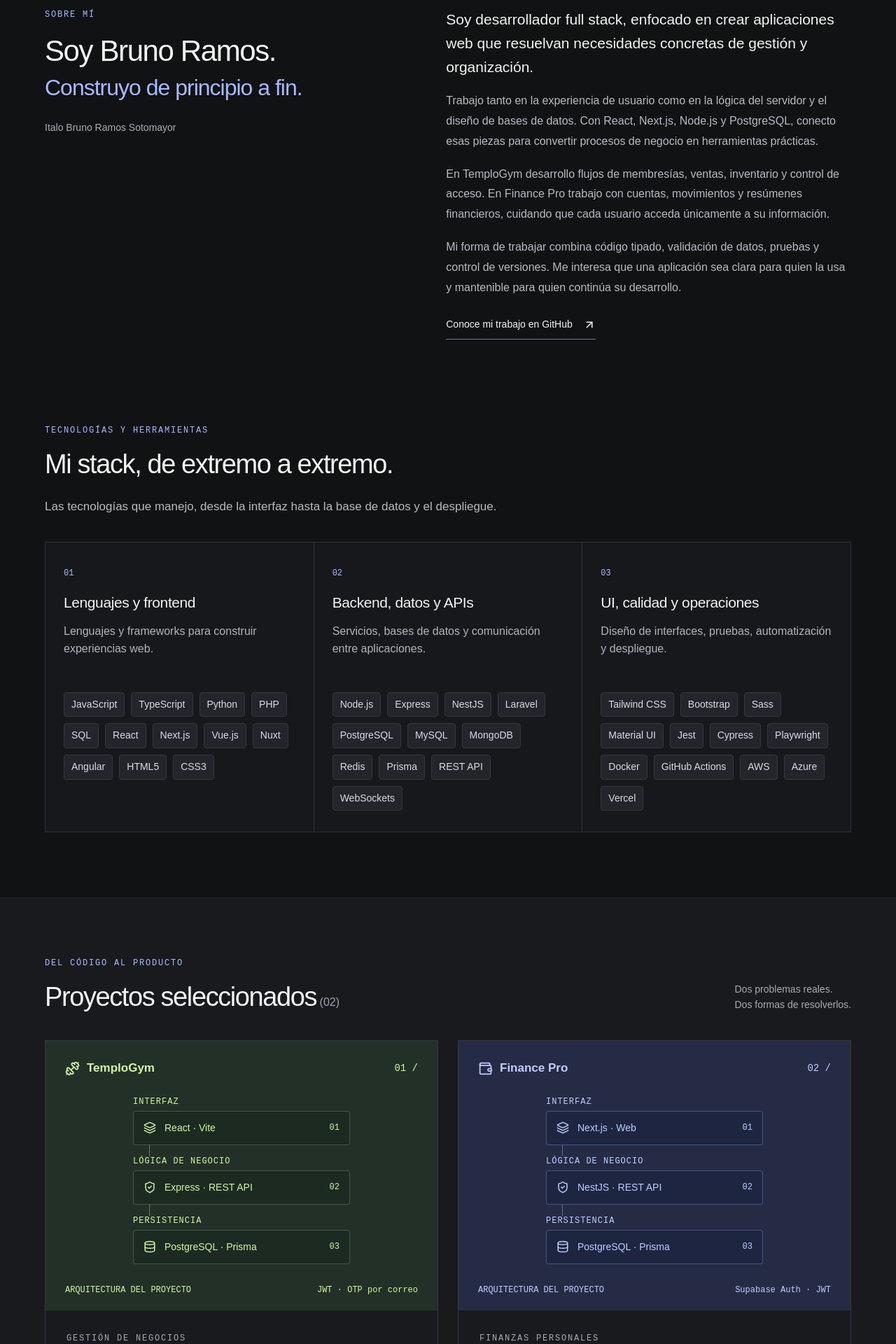
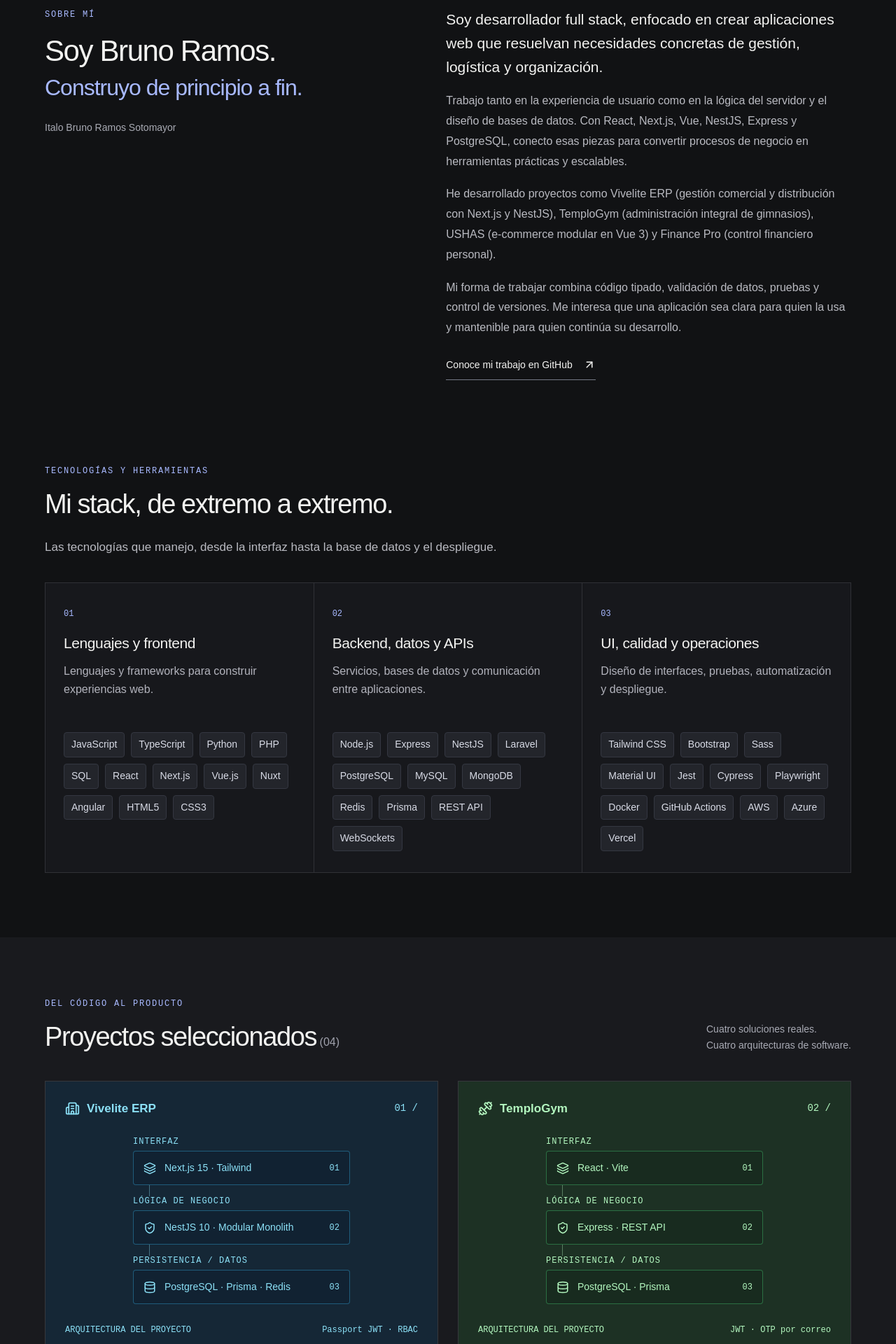
Before and after one commit to BrunoRasot/My-portfolio, a Next.js app: page / in a window 1280 px wide. Shown: the part 840-2760 px from the top of the page at 70% size. Built offline with nearby package versions, Linux system fonts and the light colour scheme.

Commit message:
feat: actualizar portafolio con los 4 últimos proyectos (ERP, Gimnasio, Ushas, Finance Pro)

```diff
--- a/app/globals.css
+++ b/app/globals.css
@@ -190,9 +190,37 @@ h2 span {
   background: #233027;
   color: #d4f6a2;
 }
+.erp .project-visual {
+  background: #152736;
+  color: #8ce1f7;
+}
+.erp .arch-node {
+  border-color: #38bdf860;
+  background: #0f1f2e80;
+}
+.gym .project-visual {
+  background: #1d3124;
+  color: #b3f7bf;
+}
+.gym .arch-node {
+  border-color: #4ade8060;
+  background: #14261b80;
+}
+.ushas .project-visual {
+  background: #311d38;
+  color: #f5b7f7;
+}
+.ushas .arch-node {
+  border-color: #e879f960;
+  background: #24142b80;
+}
 .finance .project-visual {
-  background: #252b45;
-  color: #c0cdff;
+  background: #202744;
+  color: #c2d1ff;
+}
+.finance .arch-node {
+  border-color: #818cf860;
+  background: #151c3580;
 }
 .visual-top {
   display: flex;
@@ -228,10 +256,6 @@ h2 span {
   gap: 12px;
   font-size: 14px;
   border-radius: 4px;
-}
-.finance .arch-node {
-  border-color: #7b8fd270;
-  background: #19213f80;
 }
 .arch-node > span {
   margin-left: auto;
@@ -314,19 +338,32 @@ h3 {
   gap: 16px;
   align-items: center;
   justify-content: space-between;
+  flex-wrap: wrap;
 }
 .status {
   color: #a9abb4;
   font-size: 12px;
   line-height: 1.6;
-  max-width: 180px;
+  max-width: 200px;
 }
-.project-end a {
+.project-links {
   display: flex;
   align-items: center;
-  gap: 8px;
+  gap: 16px;
+  flex-wrap: wrap;
+}
+.project-links a {
+  display: flex;
+  align-items: center;
+  gap: 6px;
   white-space: nowrap;
   font-size: 14px;
+}
+.demo-link {
+  color: var(--accent);
+}
+.demo-link:hover {
+  text-decoration: underline;
 }
 .approach {
   padding-top: 100px;
--- a/app/page.tsx
+++ b/app/page.tsx
@@ -7,8 +7,13 @@ import {
   Layers,
   Database,
   ShieldCheck,
+  Building2,
+  ShoppingBag,
+  ExternalLink,
 } from 'lucide-react';
+
 const github = 'https://github.com/BrunoRasot';
+
 const skills = [
   {
     title: 'Lenguajes y frontend',
@@ -64,14 +69,40 @@ const skills = [
     ],
   },
 ];
+
 const projects = [
   {
     number: '01',
+    title: 'Vivelite ERP',
+    category: 'ERP & GESTIÓN LOGÍSTICA',
+    icon: Building2,
+    color: 'erp',
+    repo: 'Sistema-ERP',
+    demo: 'https://vivelite-erp.vercel.app',
+    lead: 'Gestión integral, inventario y distribución logística para empresas.',
+    detail:
+      'Sistema ERP empresarial diseñado con arquitectura Modular Monolith. Especializado en control de envases retornables en custodia, kardex de inventario continuo, facturación electrónica SUNAT, despachos y turnos de caja auditables.',
+    features: [
+      'Control de envases retornables y custodia por cliente',
+      'Kardex de inventario, compras y turnos de caja auditables',
+      'Facturación electrónica SUNAT y gestión de pedidos en ruta',
+      'Monolito modular con colas de procesamiento y caché Redis',
+    ],
+    stack: ['Next.js 15', 'TypeScript', 'NestJS 10', 'PostgreSQL', 'Prisma', 'Redis'],
+    front: 'Next.js 15 · Tailwind',
+    back: 'NestJS 10 · Modular Monolith',
+    db: 'PostgreSQL · Prisma · Redis',
+    auth: 'Passport JWT · RBAC',
+    status: 'Producción & Demo activa',
+  },
+  {
+    number: '02',
     title: 'TemploGym',
     category: 'GESTIÓN DE NEGOCIOS',
     icon: Dumbbell,
     color: 'gym',
     repo: 'Sistema-de-Gimnasio',
+    demo: 'https://templogym-bruno-web.onrender.com/?share=1',
     lead: 'La operación de un gimnasio, conectada en un solo sistema.',
     detail:
       'Una aplicación web que integra clientes, membresías, inventario, ventas, caja y asistencias. Su API REST conecta la operación con datos trazables y permisos por módulo.',
@@ -84,32 +115,60 @@ const projects = [
     stack: ['React 19', 'TypeScript', 'Express 5', 'PostgreSQL', 'Prisma'],
     front: 'React · Vite',
     back: 'Express · REST API',
+    db: 'PostgreSQL · Prisma',
     auth: 'JWT · OTP por correo',
     status: 'Aplicación web implementada',
   },
   {
-    number: '02',
+    number: '03',
+    title: 'USHAS',
+    category: 'COMERCIO ELECTRÓNICO',
+    icon: ShoppingBag,
+    color: 'ushas',
+    repo: 'Ushas',
+    demo: 'https://ushas-peru.vercel.app/',
+    lead: 'Catálogo interactivo y experiencia de compra moderna.',
+    detail:
+      'Plataforma e-commerce desarrollada como monorepo con Turborepo. Storefront público reactivo con Vue 3, catálogo optimizado con filtros dinámicos, carrito interactivo y arquitectura modular preparada para backend NestJS.',
+    features: [
+      'Catálogo de productos con filtros y búsqueda ágil',
+      'Carrito de compras reactivo y flujo de checkout',
+      'Arquitectura monorepo con paquetes de dominio compartidos',
+      'Diseño responsive mobile-first optimizado para conversión',
+    ],
+    stack: ['Vue 3', 'TypeScript', 'Vite', 'Tailwind CSS', 'Turborepo'],
+    front: 'Vue 3 · Pinia · Tailwind',
+    back: 'NestJS (en integración) · API',
+    db: 'Packages · Domain Contracts',
+    auth: 'JWT · Control de acceso',
+    status: 'MVP navegable desplegado',
+  },
+  {
+    number: '04',
     title: 'Finance Pro',
     category: 'FINANZAS PERSONALES',
     icon: Wallet,
     color: 'finance',
     repo: 'Finance-pro',
+    demo: 'https://finance-pro-web-o6ce.onrender.com',
     lead: 'Más claridad sobre el dinero. Desde cada movimiento.',
     detail:
       'Una aplicación de finanzas personales con cuentas, ingresos, gastos y saldos por usuario. Organizada como monorepo, con una web Next.js y una API NestJS.',
     features: [
-      'Cuentas, ingresos y gastos',
+      'Cuentas, ingresos, transferencias y gastos',
       'Historial con filtros y saldos calculados',
-      'Resumen mensual por moneda y categoría',
-      'Autenticación y aislamiento por usuario',
+      'Resumen mensual por moneda y presupuestos',
+      'Autenticación y aislamiento de datos por usuario',
     ],
-    stack: ['Next.js', 'TypeScript', 'NestJS', 'Supabase Auth', 'Prisma'],
+    stack: ['Next.js', 'TypeScript', 'NestJS', 'Supabase Auth', 'Prisma', 'PostgreSQL'],
     front: 'Next.js · Web',
     back: 'NestJS · REST API',
+    db: 'PostgreSQL · Prisma',
     auth: 'Supabase Auth · JWT',
-    status: 'Web en desarrollo · móvil pendiente',
+    status: 'Web en desarrollo',
   },
 ];
+
 export default function Home() {
   return (
     <>
@@ -150,14 +209,14 @@ export default function Home() {
           <div className="hero-bottom">
             <p>
               Desarrollo aplicaciones web que conectan interfaces, lógica de
-              negocio y datos. Estos son mis proyectos de gestión y finanzas.
+              negocio y datos. Estos son mis proyectos de ERP, gestión, e-commerce y finanzas.
             </p>
             <a className="primary-link" href="#proyectos">
               Explorar proyectos <ArrowDown size={18} />
             </a>
           </div>
           <div className="hero-footer">
-            <span>React / Next.js / Node.js / PostgreSQL</span>
+            <span>React / Next.js / Vue / NestJS / PostgreSQL</span>
             <span>PORTAFOLIO — 2026</span>
           </div>
         </section>
@@ -178,19 +237,16 @@ export default function Home() {
           <div className="about-copy">
             <p className="about-intro">
               Soy desarrollador full stack, enfocado en crear aplicaciones web
-              que resuelvan necesidades concretas de gestión y organización.
+              que resuelvan necesidades concretas de gestión, logística y organización.
             </p>
             <p>
               Trabajo tanto en la experiencia de usuario como en la lógica del
-              servidor y el diseño de bases de datos. Con React, Next.js,
-              Node.js y PostgreSQL, conecto esas piezas para convertir procesos
-              de negocio en herramientas prácticas.
+              servidor y el diseño de bases de datos. Con React, Next.js, Vue,
+              NestJS, Express y PostgreSQL, conecto esas piezas para convertir procesos
+              de negocio en herramientas prácticas y escalables.
             </p>
             <p>
-              En TemploGym desarrollo flujos de membresías, ventas, inventario y
-              control de acceso. En Finance Pro trabajo con cuentas, movimientos
-              y resúmenes financieros, cuidando que cada usuario acceda
-              únicamente a su información.
+              He desarrollado proyectos como Vivelite ERP (gestión comercial y distribución con Next.js y NestJS), TemploGym (administración integral de gimnasios), USHAS (e-commerce modular en Vue 3) y Finance Pro (control financiero personal).
             </p>
             <p>
               Mi forma de trabajar combina código tipado, validación de datos,
@@ -244,13 +300,13 @@ export default function Home() {
               <div>
                 <p className="eyebrow">DEL CÓDIGO AL PRODUCTO</p>
                 <h2>
-                  Proyectos seleccionados<span> (02)</span>
+                  Proyectos seleccionados<span> (04)</span>
                 </h2>
               </div>
               <span className="section-note">
-                Dos problemas reales.
+                Cuatro soluciones reales.
                 <br />
-                Dos formas de resolverlos.
+                Cuatro arquitecturas de software.
               </span>
             </div>
             <div className="project-grid">
@@ -282,10 +338,11 @@ export default function Home() {
                         <span>02</span>
                       </div>
                       <div className="connector" />
-                      <div className="arch-label">PERSISTENCIA</div>
+                      <div className="arch-label">PERSISTENCIA / DATOS</div>
                       <div className="arch-node">
                         <Database size={18} />
-                        PostgreSQL · Prisma<span>03</span>
+                        {p.db}
+                        <span>03</span>
                       </div>
                     </div>
                     <div className="visual-bottom">
@@ -313,14 +370,27 @@ export default function Home() {
                     </div>
                     <div className="project-end">
                       <span className="status">{p.status}</span>
+                      <div className="project-links">
+                        {p.demo && (
+                          <a
+                            href={p.demo}
+                            target="_blank"
+                            rel="noopener noreferrer"
+                            aria-label={`Ver demo de ${p.title}`}
+                            className="demo-link"
+                          >
+                            Demo <ExternalLink size={14} />
+                          </a>
+                        )}
                         <a
                           href={`${github}/${p.repo}`}
                           target="_blank"
                           rel="noopener noreferrer"
                           aria-label={`Ver código de ${p.title} en GitHub`}
                         >
-                        Ver código <ArrowUpRight size={18} />
+                          Código <ArrowUpRight size={16} />
                         </a>
+                      </div>
                     </div>
                   </div>
                 </article>
@@ -348,8 +418,8 @@ export default function Home() {
               <section>
                 <h3>Interfaces con propósito</h3>
                 <p>
-                  React, Next.js y TypeScript para organizar flujos de gestión,
-                  cuentas y movimientos.
+                  React, Next.js, Vue y TypeScript para organizar flujos de gestión,
+                  comercio, cuentas y operaciones.
                 </p>
               </section>
             </div>
@@ -358,7 +428,7 @@ export default function Home() {
               <section>
                 <h3>Reglas de negocio explícitas</h3>
                 <p>
-                  APIs con Express y NestJS, validación de datos y control de
+                  APIs con Express y NestJS, arquitecturas modulares, validación de datos y control de
                   acceso.
                 </p>
               </section>
@@ -368,8 +438,8 @@ export default function Home() {
               <section>
                 <h3>Datos que sostienen el producto</h3>
                 <p>
-                  PostgreSQL y Prisma para modelar relaciones, registrar
-                  operaciones y consultar información.
+                  PostgreSQL, Prisma y Redis para modelar relaciones, registrar
+                  operaciones, auditoría y consultar información.
                 </p>
               </section>
             </div>
```
Lines whose indentation alone changed are shown as unchanged.
